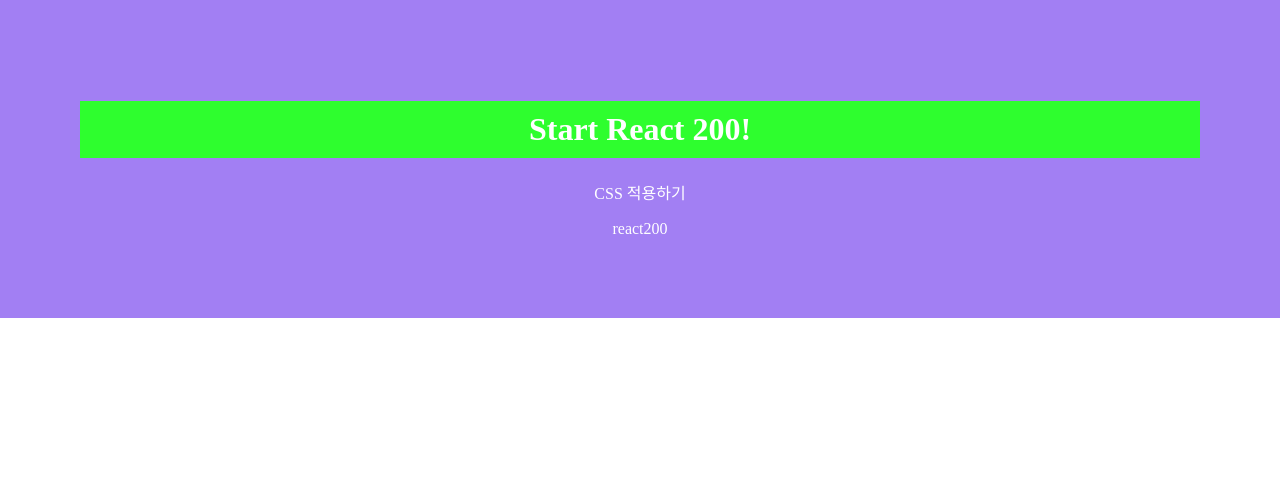
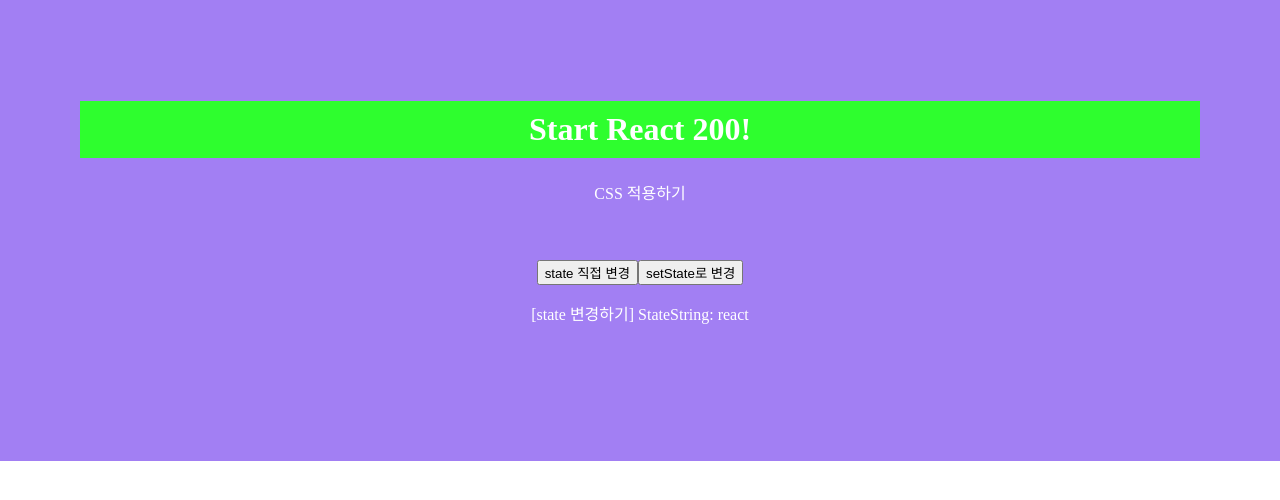
Before and after one commit to hamsuper/react200, a React (Create React App) app in the folder client/: page / in a window 1280 px wide. Shown: the top 500 px of the page. Built offline with nearby package versions, Linux system fonts and the light colour scheme.

Commit message:
[20220620] 025 setState() 함수 사용하기

```diff
--- a/client/src/App.js
+++ b/client/src/App.js
@@ -1,12 +1,12 @@
 import './App.css';
-import R024_ReactState from './R024_ReactState';
+import R025_SetState from './R025_SetState';
 
 function App() {
   return (
 		<div>
 			<h1>Start React 200!</h1>
 			<p>CSS 적용하기</p>
-      <R024_ReactState reactString={'react'}/>
+			<R025_SetState />
 		</div>
   );
 }
--- /dev/null
+++ b/client/src/R025_SetState.js
@@ -0,0 +1,29 @@
+import React, { Component } from 'react'
+
+export default class R025_SetState extends Component {
+  constructor(props) {
+    super(props);
+    this.state = {
+      StateString: 'react',
+    }
+  }
+
+  StateChange = (flag) => {
+    if (flag === 'direct') {this.state.StateString = '리액트'}
+    if (flag === 'setState') {this.setState({StateString: '리액트'})}
+  }
+
+  render() {
+    return (
+		<div>
+			<button type="button" onClick={(e) => this.StateChange('direct', e)}>
+				state 직접 변경
+			</button>
+			<button type="button" onClick={(e) => this.StateChange('setState', e)}>
+				setState로 변경
+			</button>
+			<p>[state 변경하기] StateString: {this.state.StateString}</p>
+		</div>
+	);
+  }
+}
```
